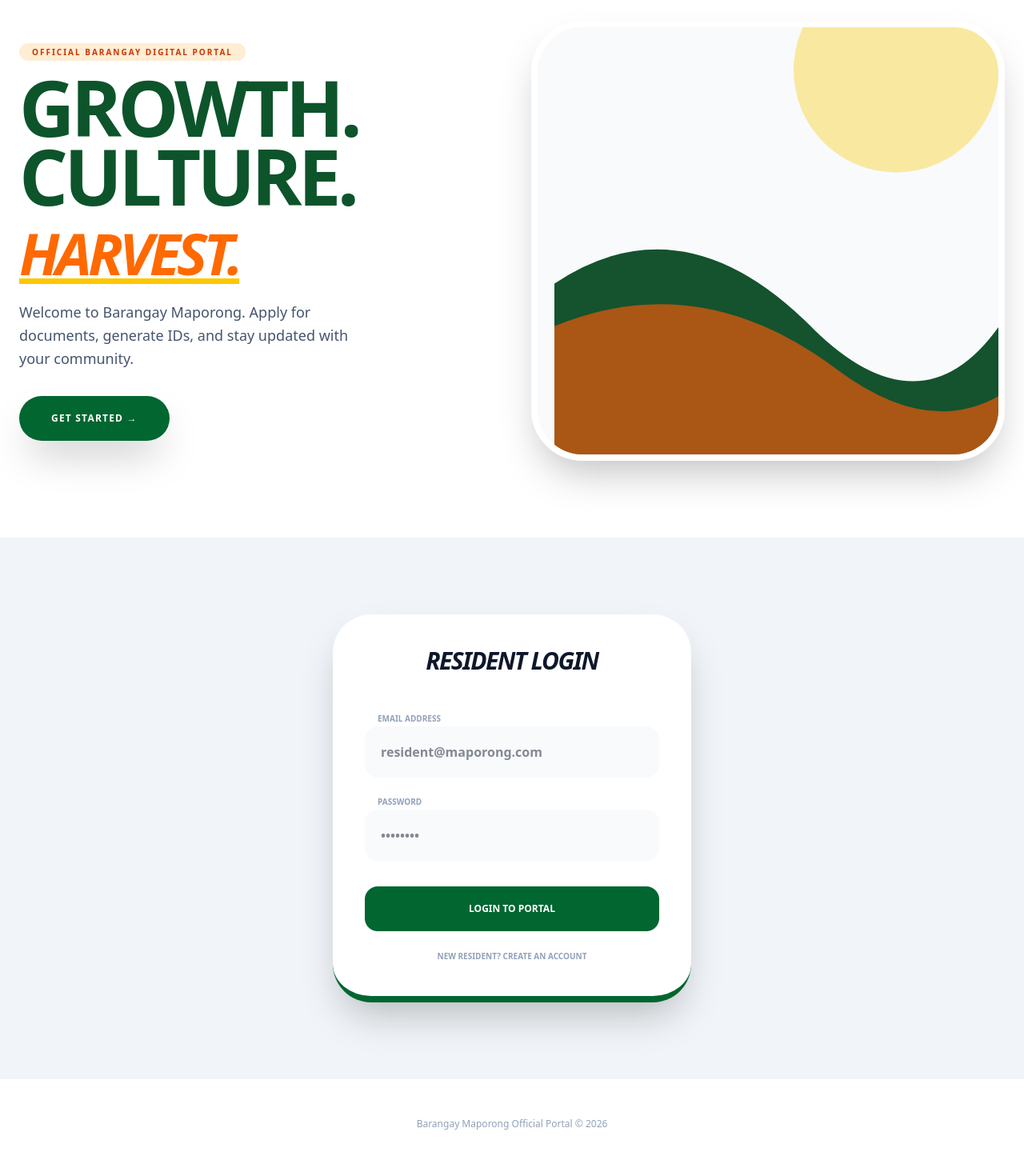
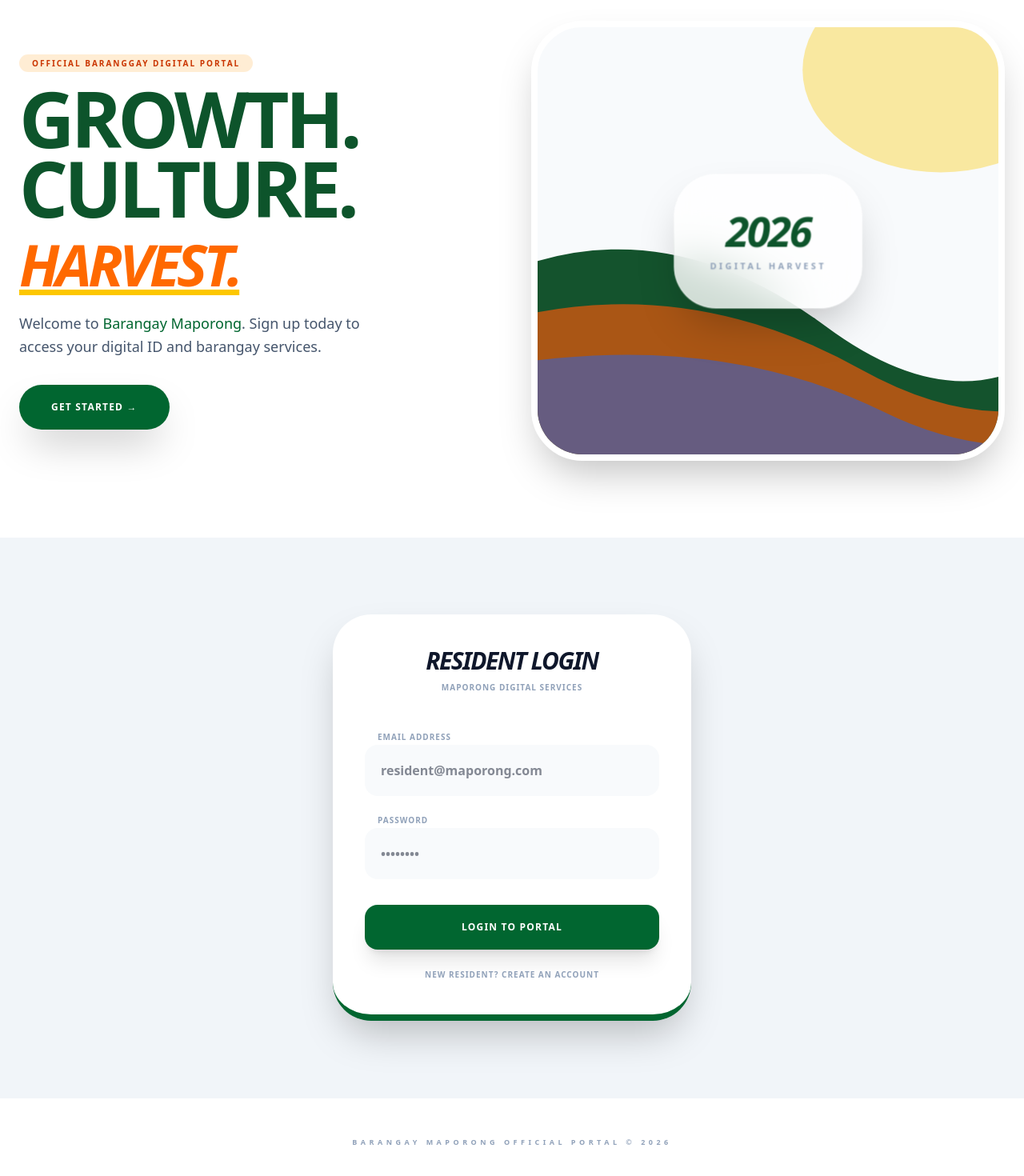
Before and after one commit to jimsbond007/imaporong-app, a Next.js app: page / in a window 1280 px wide. Shown: the part 110-1580 px from the top of the page at 80% size. Built offline with nearby package versions, Linux system fonts and the light colour scheme; no server answers.

Commit message:
edited the missing view my Id and add full name

```diff
--- a/app/page.tsx
+++ b/app/page.tsx
@@ -6,7 +6,8 @@ import { useRouter } from 'next/navigation';
 export default function Home() {
   const [email, setEmail] = useState('');
   const [password, setPassword] = useState('');
-  const [address, setAddress] = useState(''); // ✅ ADDED
+  const [fullName, setFullName] = useState('');
+  const [address, setAddress] = useState('');
   const [isLogin, setIsLogin] = useState(true);
   const [loading, setLoading] = useState(false);
   const router = useRouter();
@@ -16,56 +17,53 @@ export default function Home() {
     setLoading(true);
 
     if (isLogin) {
-      // LOGIN
-      const { data, error } = await supabase.auth.signInWithPassword({
-        email,
-        password
-      });
-
+      // --- LOGIN LOGIC ---
+      const { data, error } = await supabase.auth.signInWithPassword({ email, password });
       if (error) {
         alert(error.message);
       } else if (data?.user) {
-        // FETCH ROLE
         const { data: profile } = await supabase
           .from('profiles')
           .select('role')
           .eq('id', data.user.id)
           .single();
+        router.push(profile?.role === 'admin' ? '/admin' : '/dashboard');
+      }
+    } else {
+      // --- SIGN UP LOGIC (DATABASE PUSH FIXED) ---
+      const { data, error: authError } = await supabase.auth.signUp({ email, password });
 
-        if (profile?.role === 'admin') {
-          router.push('/admin');
+      if (authError) {
+        alert(authError.message);
+      } else if (data.user) {
+        // Pushing Name, Address, and auto-generating a BID Number
+        const { error: profileError } = await supabase
+          .from('profiles')
+          .insert([
+            {
+              id: data.user.id,
+              full_name: fullName,
+              address: address,
+              role: 'resident',
+              is_verified: false,
+              bid_number: `BID-2026-${Math.random().toString(36).substr(2, 5).toUpperCase()}`
+            }
+          ]);
+
+        if (profileError) {
+          console.error(profileError);
+          alert("Auth created, but database entry failed.");
         } else {
-          router.push('/dashboard');
+          alert("Registration successful! You can now log in.");
+          setIsLogin(true);
         }
       }
-
-    } else {
-      // SIGN UP WITH ADDRESS
-      const { error } = await supabase.auth.signUp({
-        email,
-        password,
-        options: {
-          data: {
-            address: address,
-            full_name: email.split('@')[0],
-            role: 'resident'
-          }
-        }
-      });
-
-      if (error) {
-        alert(error.message);
-      } else {
-        alert("Registration successful! Please check your email.");
-      }
     }
-
     setLoading(false);
   };
 
   return (
     <div className="min-h-screen bg-white font-sans text-slate-900 scroll-smooth">
-
       {/* NAVIGATION */}
       <nav className="flex justify-between items-center p-6 max-w-7xl mx-auto sticky top-0 bg-white/80 backdrop-blur-md z-50">
         <div className="flex items-center gap-2">
@@ -79,118 +77,109 @@ export default function Home() {
         </div>
       </nav>
 
-      {/* HERO */}
+      {/* HERO SECTION */}
       <main className="max-w-7xl mx-auto px-6 pt-12 pb-24 grid md:grid-cols-2 gap-12 items-center">
-        <div>
-          <span className="bg-orange-100 text-orange-700 px-4 py-1 rounded-full text-[10px] font-black uppercase tracking-[0.2em]">
-            Official Barangay Digital Portal
-          </span>
+        <div className="order-2 md:order-1">
+          <span className="bg-orange-100 text-orange-700 px-4 py-1 rounded-full text-[10px] font-black uppercase tracking-[0.2em]">Official Baranggay Digital Portal</span>
           <h2 className="text-6xl md:text-8xl font-black tracking-tighter text-green-900 mt-4 mb-6 leading-[0.9]">
             GROWTH. <br />
             CULTURE. <br />
-            <span className="text-orange-500 italic text-5xl md:text-7xl underline decoration-yellow-400">
-              HARVEST.
-            </span>
+            <span className="text-orange-500 italic text-5xl md:text-7xl underline decoration-yellow-400">HARVEST.</span>
           </h2>
-          <p className="text-lg text-slate-600 font-medium leading-relaxed mb-8 max-w-md">
-            Welcome to Barangay Maporong. Apply for documents, generate IDs, and stay updated with your community.
+          <p className="text-lg text-slate-600 font-medium leading-relaxed mb-8 max-w-md font-bold">
+            Welcome to <span className="text-green-800">Barangay Maporong</span>. Sign up today to access your digital ID and barangay services.
           </p>
-          <a href="#portal" className="inline-block bg-green-800 text-white px-10 py-5 rounded-[2rem] font-black uppercase text-xs tracking-widest shadow-2xl hover:scale-105 transition-transform">
-            Get Started →
-          </a>
+          <div className="flex gap-4">
+            <a href="#portal" className="inline-block bg-green-800 text-white px-10 py-5 rounded-[2rem] font-black uppercase text-xs tracking-widest shadow-2xl hover:scale-105 transition-transform">
+              Get Started →
+            </a>
+          </div>
         </div>
 
-        <div className="relative h-[400px] md:h-[550px] bg-slate-50 rounded-[4rem] overflow-hidden border-8 border-white shadow-2xl">
-          <svg className="absolute inset-0 w-full h-full" viewBox="0 0 400 500">
+        {/* ARTWORK */}
+        <div className="order-1 md:order-2 relative h-[400px] md:h-[550px] bg-slate-50 rounded-[4rem] overflow-hidden border-8 border-white shadow-2xl">
+          <svg className="absolute inset-0 w-full h-full" viewBox="0 0 400 500" preserveAspectRatio="none">
             <circle cx="350" cy="50" r="120" fill="#facc15" fillOpacity="0.4" />
             <path d="M-50 300 Q100 200 250 350 T500 300 V500 H-50 Z" fill="#14532d" />
             <path d="M-50 350 Q120 280 280 400 T550 350 V500 H-50 Z" fill="#ea580c" fillOpacity="0.7" />
+            <path d="M-50 400 Q150 350 300 450 T600 400 V500 H-50 Z" fill="#2563eb" fillOpacity="0.5" />
           </svg>
+          <div className="absolute inset-0 flex items-center justify-center">
+            <div className="bg-white/80 backdrop-blur-xl p-10 rounded-[3rem] shadow-2xl border border-white/50 text-center scale-110">
+              <p className="text-5xl font-black text-green-900 leading-none mb-2 italic tracking-tighter">2026</p>
+              <p className="text-[10px] font-black uppercase tracking-[0.3em] text-slate-400">Digital Harvest</p>
+            </div>
+          </div>
         </div>
       </main>
 
-      {/* AUTH */}
+      {/* PORTAL SECTION */}
       <section id="portal" className="bg-slate-100 py-24 px-6 flex justify-center">
         <div className="max-w-md w-full bg-white p-10 rounded-[3rem] shadow-2xl border-b-8 border-green-800">
-
           <div className="text-center mb-10">
-            <h3 className="text-3xl font-black uppercase tracking-tighter italic">
+            <h3 className="text-3xl font-black uppercase tracking-tighter text-slate-900 italic">
               {isLogin ? 'Resident Login' : 'Resident Sign Up'}
             </h3>
+            <p className="text-[10px] font-black text-slate-400 uppercase tracking-widest mt-2">Maporong Digital Services</p>
           </div>
 
           <form onSubmit={handleAuth} className="space-y-4">
+            {!isLogin && (
+              <>
+                <div className="space-y-1">
+                  <label className="text-[10px] font-black uppercase text-slate-400 ml-4 tracking-widest">Full Name</label>
+                  <input
+                    type="text" placeholder="Juan Dela Cruz"
+                    className="w-full p-5 bg-slate-50 rounded-2xl border-none ring-2 ring-transparent focus:ring-green-800 outline-none transition-all font-bold"
+                    value={fullName} onChange={(e) => setFullName(e.target.value)} required
+                  />
+                </div>
+                <div className="space-y-1">
+                  <label className="text-[10px] font-black uppercase text-slate-400 ml-4 tracking-widest">Home Address</label>
+                  <input
+                    type="text" placeholder="Purok, Street, Maporong"
+                    className="w-full p-5 bg-slate-50 rounded-2xl border-none ring-2 ring-transparent focus:ring-green-800 outline-none transition-all font-bold"
+                    value={address} onChange={(e) => setAddress(e.target.value)} required
+                  />
+                </div>
+              </>
+            )}
 
-            {/* EMAIL */}
             <div className="space-y-1">
-              <label className="text-[10px] font-black uppercase text-slate-400 ml-4">
-                Email Address
-              </label>
+              <label className="text-[10px] font-black uppercase text-slate-400 ml-4 tracking-widest">Email Address</label>
               <input
-                type="email"
-                placeholder="resident@maporong.com"
-                className="w-full p-5 bg-slate-50 rounded-2xl font-bold"
-                value={email}
-                onChange={(e) => setEmail(e.target.value)}
-                required
+                type="email" placeholder="resident@maporong.com"
+                className="w-full p-5 bg-slate-50 rounded-2xl border-none ring-2 ring-transparent focus:ring-green-800 outline-none transition-all font-bold"
+                value={email} onChange={(e) => setEmail(e.target.value)} required
               />
             </div>
 
-            {/* ✅ ADDRESS (ONLY SIGNUP) */}
-            {!isLogin && (
-              <div className="space-y-1">
-                <label className="text-[10px] font-black uppercase text-slate-400 ml-4">
-                  Home Address
-                </label>
-                <input
-                  type="text"
-                  placeholder="Purok, Street, Maporong"
-                  className="w-full p-5 bg-slate-50 rounded-2xl font-bold"
-                  value={address}
-                  onChange={(e) => setAddress(e.target.value)}
-                  required
-                />
-              </div>
-            )}
-
-            {/* PASSWORD */}
             <div className="space-y-1">
-              <label className="text-[10px] font-black uppercase text-slate-400 ml-4">
-                Password
-              </label>
+              <label className="text-[10px] font-black uppercase text-slate-400 ml-4 tracking-widest">Password</label>
               <input
-                type="password"
-                placeholder="••••••••"
-                className="w-full p-5 bg-slate-50 rounded-2xl font-bold"
-                value={password}
-                onChange={(e) => setPassword(e.target.value)}
-                required
+                type="password" placeholder="••••••••"
+                className="w-full p-5 bg-slate-50 rounded-2xl border-none ring-2 ring-transparent focus:ring-green-800 outline-none transition-all font-bold"
+                value={password} onChange={(e) => setPassword(e.target.value)} required
               />
             </div>
 
-            {/* BUTTON */}
             <button
-              type="submit"
-              disabled={loading}
-              className="w-full bg-green-800 text-white py-5 rounded-2xl font-black uppercase text-xs mt-4"
+              type="submit" disabled={loading}
+              className="w-full bg-green-800 text-white py-5 rounded-2xl font-black uppercase text-xs tracking-widest shadow-xl hover:bg-orange-600 transition-all mt-4"
             >
               {loading ? 'Processing...' : isLogin ? 'Login to Portal' : 'Register Account'}
             </button>
           </form>
 
-          {/* TOGGLE */}
-          <button
-            onClick={() => setIsLogin(!isLogin)}
-            className="w-full mt-6 text-[10px] font-black uppercase text-slate-400"
-          >
+          <button onClick={() => setIsLogin(!isLogin)} className="w-full mt-6 text-[10px] font-black uppercase tracking-widest text-slate-400 hover:text-green-800 transition-colors">
             {isLogin ? "New resident? Create an account" : "Already have an account? Login"}
           </button>
         </div>
       </section>
 
       {/* FOOTER */}
-      <footer className="py-12 text-center text-slate-400 text-xs">
-        Barangay Maporong Official Portal © 2026
+      <footer className="py-12 bg-white text-center border-t border-slate-100">
+        <p className="text-[9px] font-black text-slate-400 uppercase tracking-[0.5em]">Barangay Maporong Official Portal © 2026</p>
       </footer>
     </div>
   );
```
